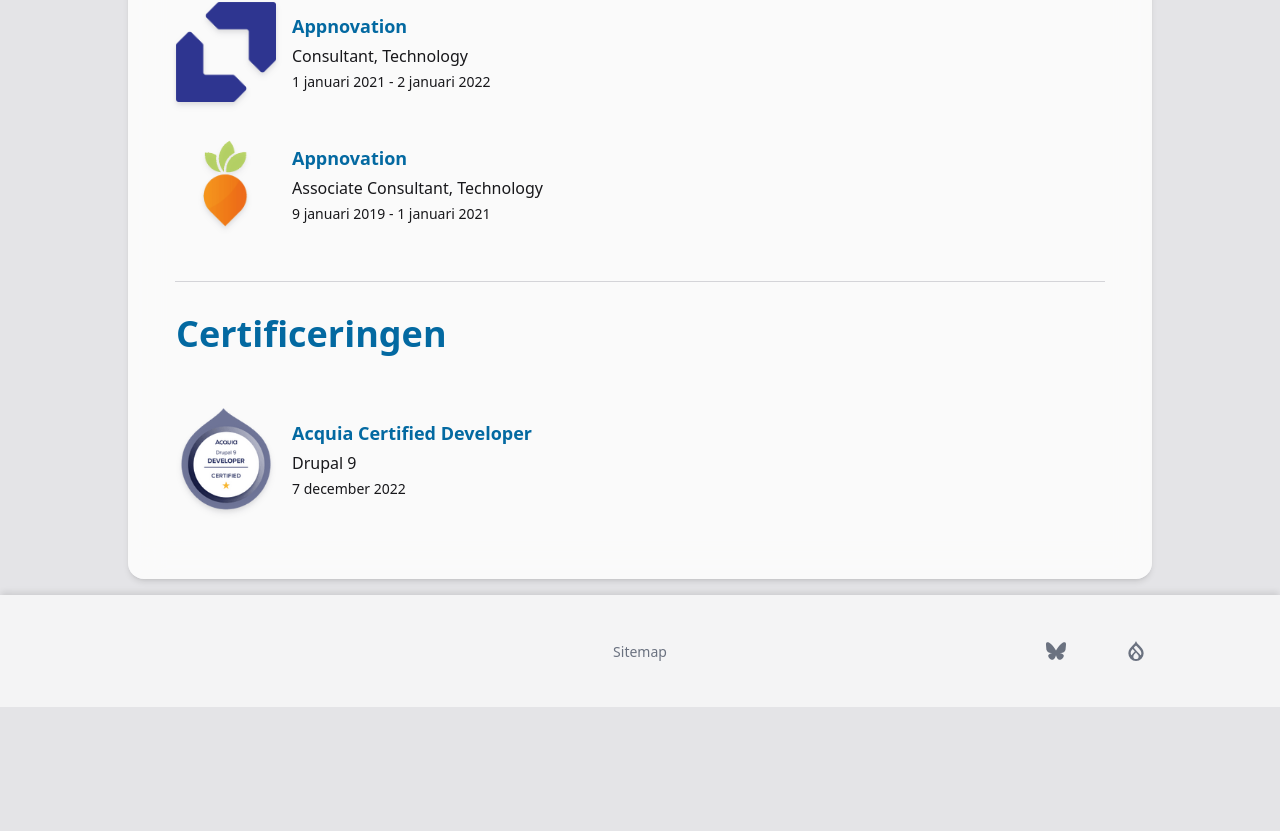
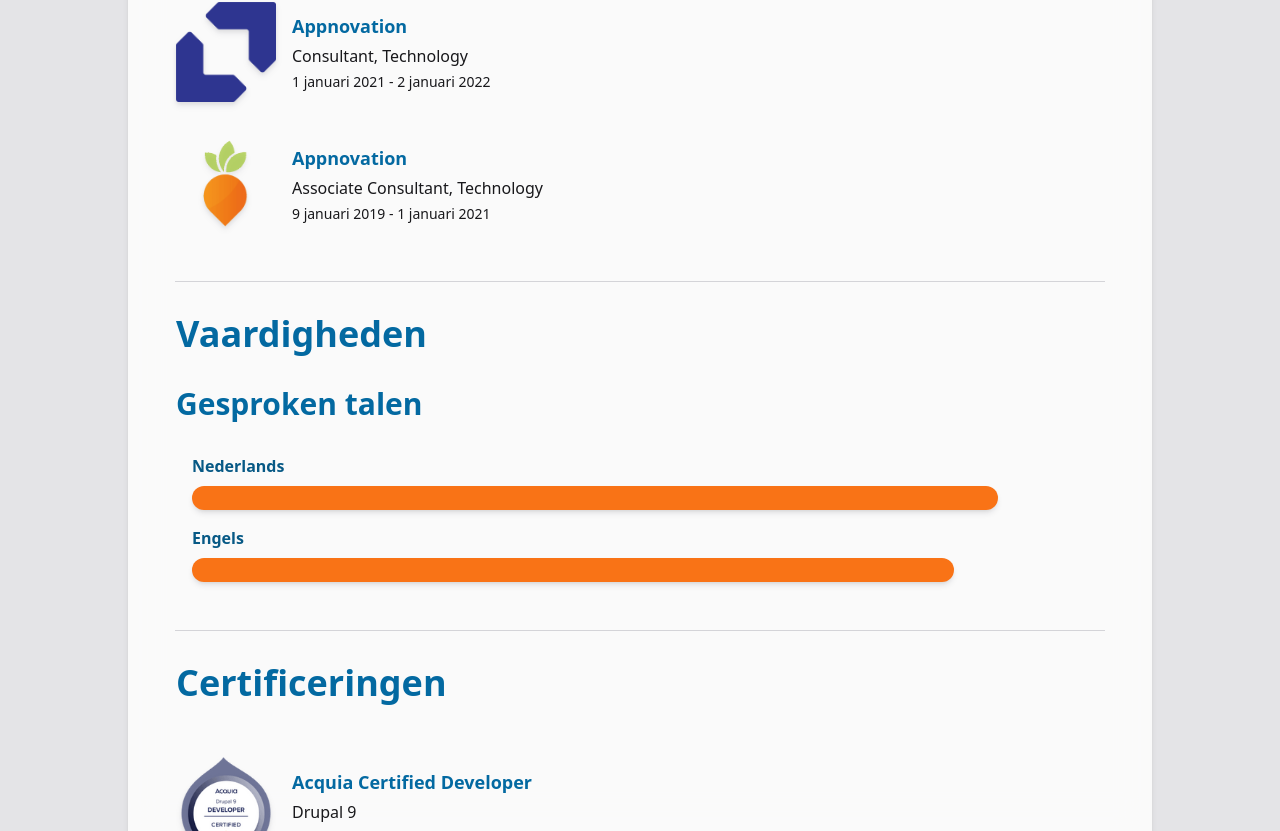
Before and after one commit to Dobefu/cv, a Next.js app: page /nl in a window 1280 px wide. Shown: the part 1286-2117 px from the top of the page. Before the commit the page ends 1993 px from the top, so only its background shows below. Built offline with nearby package versions, Linux system fonts and the light colour scheme; some icons are missing.

Commit message:
feat: Add a section on spoken languages on the homepage

```diff
--- a/src/app/en/page.mdx
+++ b/src/app/en/page.mdx
@@ -1,5 +1,6 @@
 import Field from '@/components/elements/field.tsx'
 import ImageField from '@/components/elements/image-field.tsx'
+import ProgressBar from '@/components/elements/progress-bar.client.tsx'
 import ContentContainer from '@/components/layout/content-container.tsx'
 import Hero from '@/components/layout/hero.tsx'
 
@@ -106,6 +107,15 @@ export const metadata = {
 
 ---
 
+## Skills
+
+### Spoken languages
+
+<ProgressBar label="Dutch" percentage="90" />
+<ProgressBar label="English" percentage="85" />
+
+---
+
 ## Certifications
 
 <ImageField
--- a/src/app/nl/page.mdx
+++ b/src/app/nl/page.mdx
@@ -1,5 +1,6 @@
 import Field from '@/components/elements/field.tsx'
 import ImageField from '@/components/elements/image-field.tsx'
+import ProgressBar from '@/components/elements/progress-bar.client.tsx'
 import ContentContainer from '@/components/layout/content-container.tsx'
 import Hero from '@/components/layout/hero.tsx'
 
@@ -106,6 +107,15 @@ export const metadata = {
 
 ---
 
+## Vaardigheden
+
+### Gesproken talen
+
+<ProgressBar label="Nederlands" percentage="90" />
+<ProgressBar label="Engels" percentage="85" />
+
+---
+
 ## Certificeringen
 
 <ImageField
```
